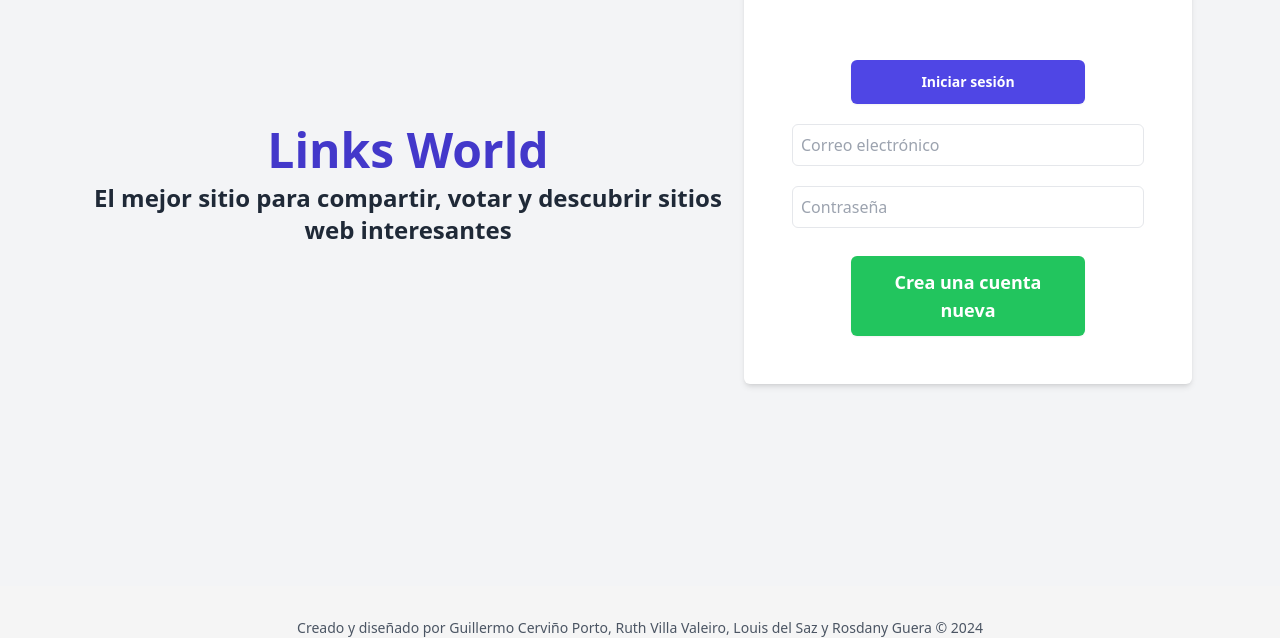
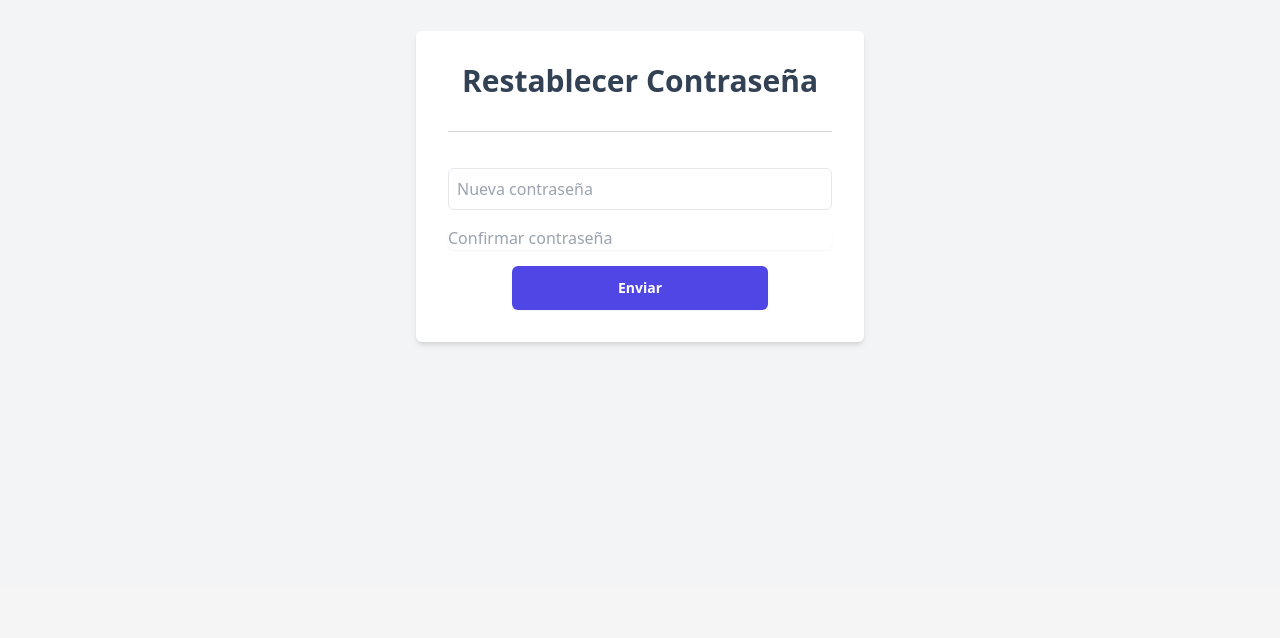
Before and after one commit to GuillermoGCP/Social-Links, a React (Vite) app: page /newPass in a window 1280 px wide. Before the commit this address led to /. Shown: the part 214-852 px from the top of the page. After the commit the page ends 800 px from the top, so only its background shows below. Built offline with nearby package versions, Linux system fonts and the light colour scheme.

Commit message:
logica resetear contraseña

```diff
--- /dev/null
+++ b/src/components/NewPass.jsx
@@ -0,0 +1,51 @@
+import useProfileEdit from "../hooks/useProfileEdit";
+import PasswordInput from "../components/PasswordInput";
+import Button from "../components/Button";
+
+const NewPass = () => {
+  const {
+    password,
+    setPassword,
+    handlePasswordSubmit,
+    setConfirmPassword,
+    error,
+    confirmPassword,
+  } = useProfileEdit();
+
+  return (
+    <div className="bg-cover bg-center min-h-screen flex items-center justify-center bg-gray-100">
+      <div className="bg-white p-8 shadow-md rounded-md max-w-md w-full">
+        <h2 className="text-3xl font-semibold mb-6 text-center text-slate-700">
+          Restablecer Contraseña
+        </h2>
+
+        <hr className="my-8 border-t border-gray-300" />
+
+        <form onSubmit={handlePasswordSubmit}>
+          <div className="mb-4">
+            <PasswordInput
+              password={password}
+              setPassword={setPassword}
+              placeholder={"Nueva contraseña"}
+            />
+          </div>
+          <div className="mb-4">
+            <label className="block text-sm font-semibold text-gray-700"></label>
+            <input
+              type="password"
+              id="confirmPassword"
+              placeholder="Confirmar contraseña"
+              value={confirmPassword}
+              onChange={(e) => setConfirmPassword(e.target.value)}
+              className="mt-1 form-input rounded-md shadow-sm block w-full"
+            />
+          </div>
+          {error && <div className="text-red-500">{error}</div>}
+          <Button>Enviar</Button>
+        </form>
+      </div>
+    </div>
+  );
+};
+
+export default NewPass;
--- /dev/null
+++ b/src/hooks/useResetPassword.js
@@ -0,0 +1,79 @@
+import { useState } from "react";
+import useApiRequest from "../hooks/useApiRequest";
+import { toast } from "react-toastify";
+import { useNavigate } from "react-router";
+
+const useResetPassword = () => {
+  const { fetchData } = useApiRequest();
+  const [email, setEmail] = useState("");
+  const navigate = useNavigate();
+  let tokenFromBack;
+  let idFromBack;
+
+  const onSuccessResetPass = (data) => {
+    tokenFromBack = data.token;
+    idFromBack = data.id;
+    toast.success(data.message);
+    setEmail("");
+    const urlCheckPass = import.meta.env.VITE_SERVER_URL + "/checkPass";
+    const urlDataCheckPass = {
+      method: "POST",
+      headers: {
+        Authorization: tokenFromBack,
+        "Content-Type": "application/json",
+      },
+      body: JSON.stringify({idFromBack}),
+    };
+    console.log(urlDataCheckPass);
+
+    // Aquí se realiza la segunda solicitud a "/checkPass"
+    const onSuccessCheckPass = (data) => {
+      console.log("exito");
+      navigate("/newPass");
+      toast.success(data.message);
+    };
+
+    const onErrorCheckPass = (error) => {
+      console.log("fracaso");
+      toast.error(error.error);
+    };
+
+    fetchData(
+      urlCheckPass,
+      urlDataCheckPass,
+      onSuccessCheckPass,
+      onErrorCheckPass
+    );
+  };
+
+  const onErrorResetPass = (error) => {
+    toast.error(error.error);
+  };
+
+  const handleEmail = async (e) => {
+    e.preventDefault();
+    const urlResetPass = import.meta.env.VITE_SERVER_URL + "/resetPass";
+    const urlDataResetPass = {
+      method: "POST",
+      headers: { "Content-Type": "application/json" },
+      body: JSON.stringify({ email }),
+    };
+
+    fetchData(
+      urlResetPass,
+      urlDataResetPass,
+      onSuccessResetPass,
+      onErrorResetPass
+    );
+  };
+
+  return {
+    email,
+    setEmail,
+    handleEmail,
+    tokenFromBack,
+    idFromBack,
+  };
+};
+
+export default useResetPassword;
--- a/src/main.jsx
+++ b/src/main.jsx
@@ -8,16 +8,21 @@ import Register from "./pages/Register";
 import Login from "./pages/Login";
 import Dashboard from "./pages/Dashboard";
 import PageNotFound from "./pages/PageNotFound";
+import ResetPassword from "./pages/ResetPassword";
 import "./index.css";
 import { TokenProvider } from "./contexs/tokenContext";
 import MainPage from "./pages/MainPage";
 import LinkDetailsPage from "./pages/LinkDetailsPage";
 import ProfileUserEdit from "./pages/ProfileUserEdit";
 import LinksToday from "./components/LinksToday";
+import NewPass from "./components/NewPass";
 
 const router = createBrowserRouter([
   { path: "", element: <Login /> },
   { path: "register", element: <Register /> },
+  { path: "reset-password", element: <ResetPassword /> },
+  { path: "newPass", element: <NewPass /> },
+
   {
     path: "",
     element: <BaseComponent />,
--- a/src/pages/Login.jsx
+++ b/src/pages/Login.jsx
@@ -1,7 +1,7 @@
+import useLogin from "../hooks/useLogin";
 import EmailInput from "../components/EmailInput";
 import PasswordInput from "../components/PasswordInput";
 import Button from "../components/Button";
-import useLogin from "../hooks/useLogin";
 import { Link } from "react-router-dom";
 
 const Login = () => {
@@ -33,6 +33,11 @@ const Login = () => {
               setPassword={setPassword}
               placeholder="Contraseña"
             />
+            <Link to="/reset-password">
+              <p className="text-sm text-gray-500 text-center underline">
+                ¿Olvidaste tu contraseña?
+              </p>
+            </Link>
             <Link to="/register">
               <p className="block w-2/3 mx-auto rounded-md bg-green-500 px-4 py-3 text-center text-lg font-semibold text-white shadow-sm hover:bg-green-400 focus:outline-none focus:ring focus:border-green-500 focus:ring-green-200 mt-7">
                 Crea una cuenta nueva
--- /dev/null
+++ b/src/pages/ResetPassword.jsx
@@ -0,0 +1,25 @@
+import useResetPassword from "../hooks/useResetPassword";
+
+const ResetPassword = () => {
+  const { email, setEmail, handleEmail } = useResetPassword();
+
+  return (
+    <div>
+      <h2>Restablecer Contraseña</h2>
+      <form onSubmit={handleEmail}>
+        <label>
+          Correo Electrónico:
+          <input
+            type="email"
+            value={email}
+            onChange={(e) => setEmail(e.target.value)}
+            required
+          />
+        </label>
+        <button type="submit">Enviar Enlace de Restablecimiento</button>
+      </form>
+    </div>
+  );
+};
+
+export default ResetPassword;
```
